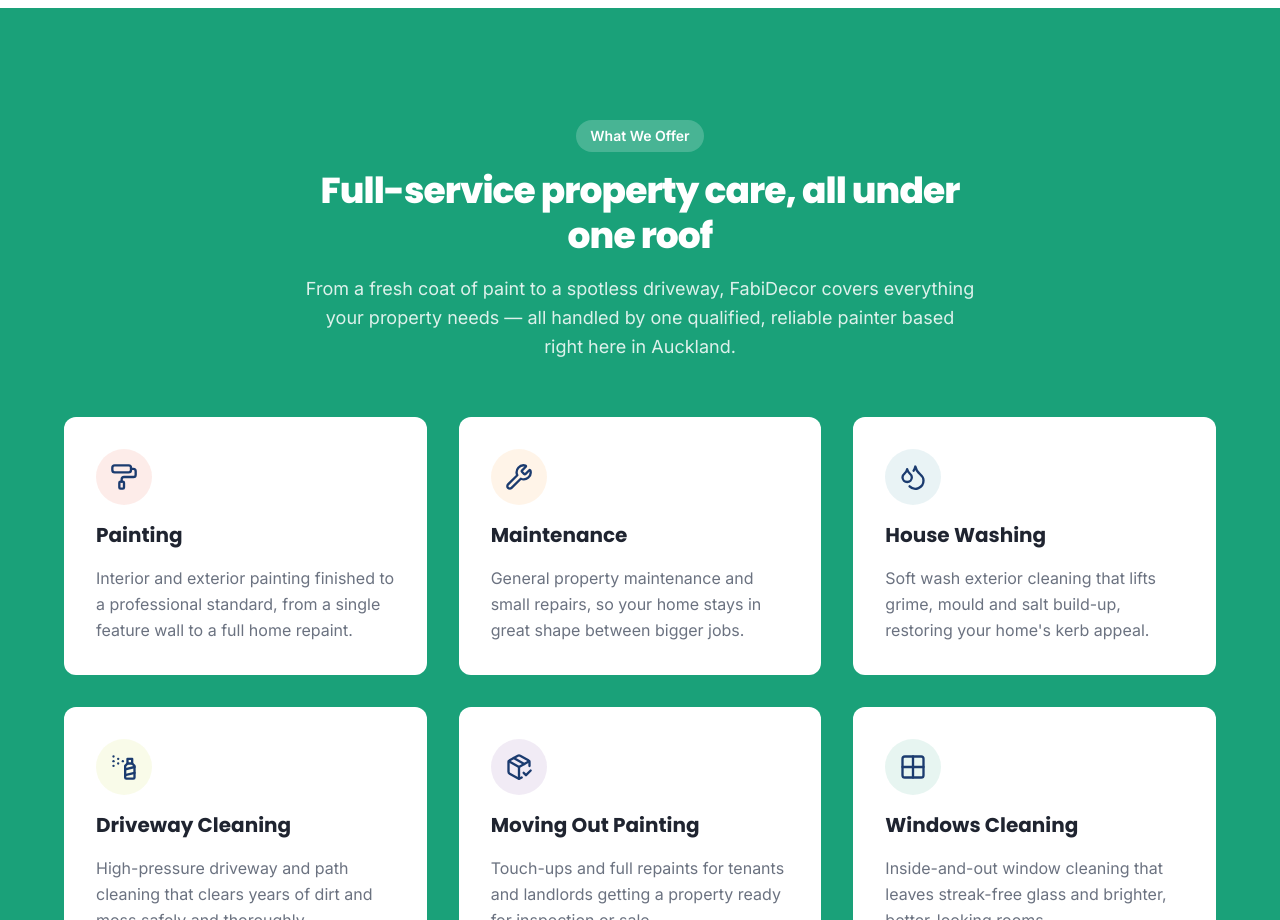
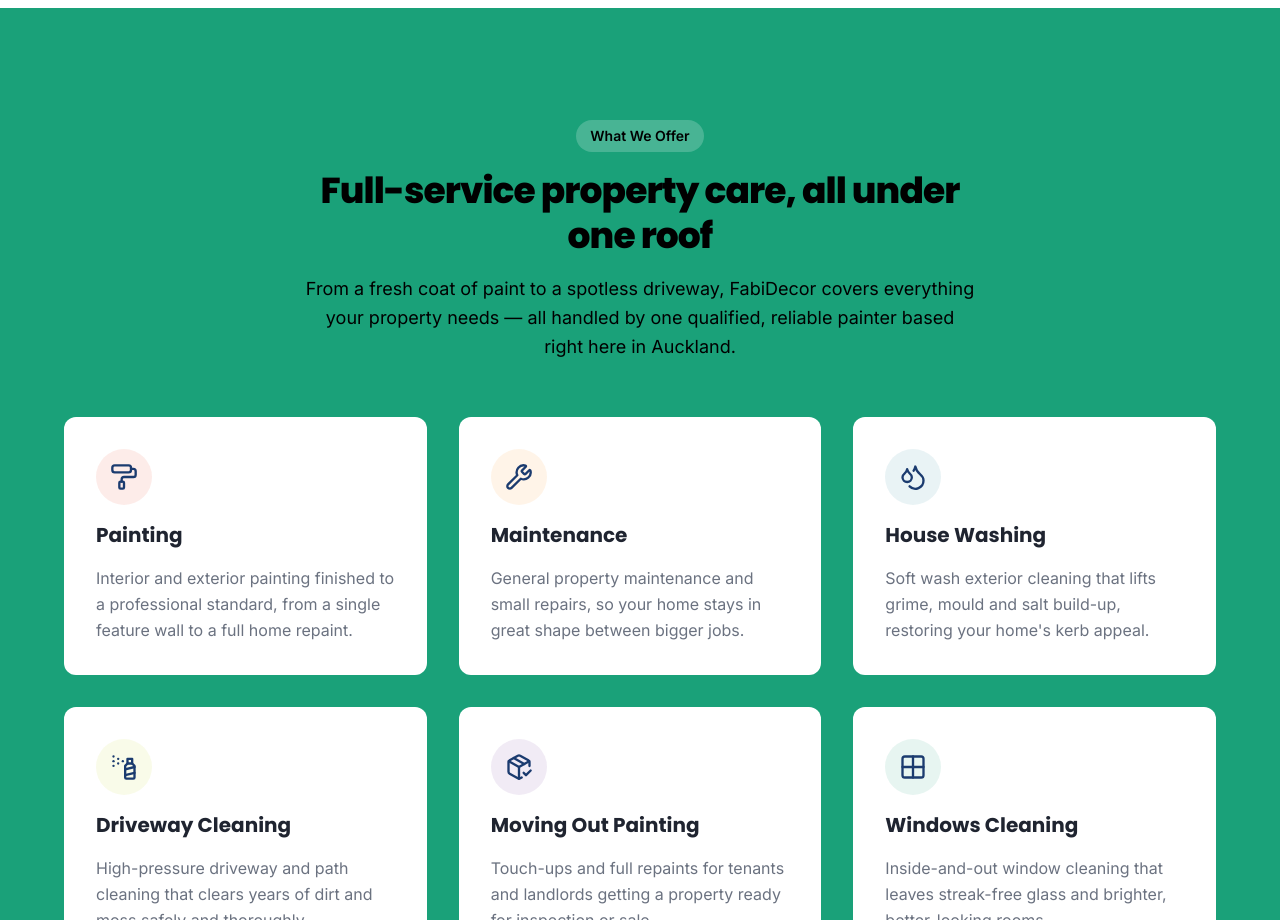
Before and after one commit to GiovaniMenegat/fabidecor, a Next.js app: page / in a window 1280 px wide. Shown: the part 820-1740 px from the top of the page. Built offline with nearby package versions, Linux system fonts and the light colour scheme; no server answers.

Commit message:
improve accessibility

```diff
--- a/components/Services.tsx
+++ b/components/Services.tsx
@@ -69,16 +69,16 @@
       className="scroll-mt-20 flex w-full flex-col items-center gap-14 bg-accent-green px-6 py-20 md:px-16 md:py-28"
     >
       <div className="flex max-w-2xl flex-col items-center gap-4 text-center">
-        <span className="rounded-full bg-white/20 px-3.5 py-1.5 text-sm font-semibold text-white">
+        <span className="rounded-full bg-white/20 px-3.5 py-1.5 text-sm font-semibold text-black">
           What We Offer
         </span>
-        <h2 className="font-heading text-3xl font-extrabold leading-tight tracking-tight text-white sm:text-4xl">
+        <h2 className="font-heading text-3xl font-extrabold leading-tight tracking-tight text-black sm:text-4xl">
           Full-service property care, all under one roof
         </h2>
-        <p className="text-lg leading-relaxed text-white/85">
+        <p className="text-lg leading-relaxed text-black">
           From a fresh coat of paint to a spotless driveway, FabiDecor covers
-          everything your property needs — all handled by one qualified, reliable
-          painter based right here in Auckland.
+          everything your property needs — all handled by one qualified,
+          reliable painter based right here in Auckland.
         </p>
       </div>
 
@@ -93,8 +93,12 @@
             >
               <service.icon className="h-7 w-7" />
             </span>
-            <h3 className="font-heading text-xl font-bold text-text">{service.title}</h3>
-            <p className="leading-relaxed text-text-muted">{service.description}</p>
+            <h3 className="font-heading text-xl font-bold text-text">
+              {service.title}
+            </h3>
+            <p className="leading-relaxed text-text-muted">
+              {service.description}
+            </p>
           </article>
         ))}
       </div>
```
